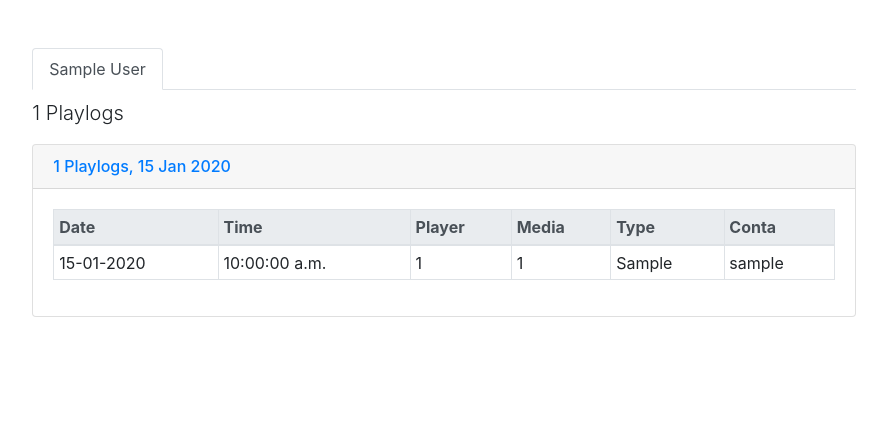
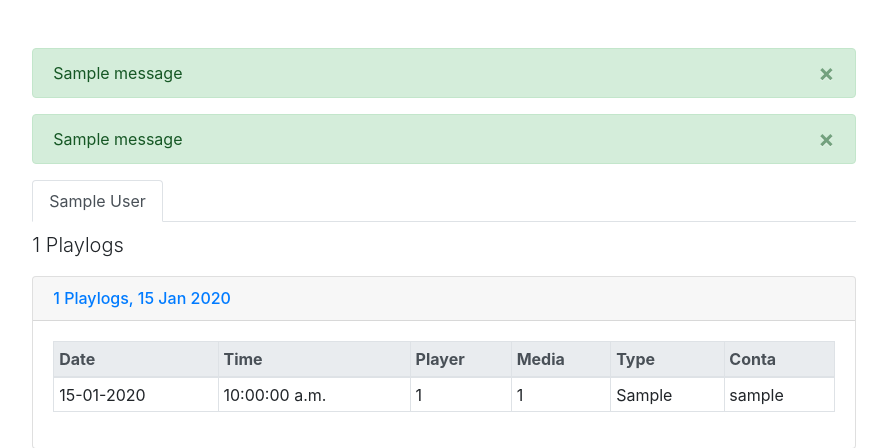
Before and after one commit to 4YouSee-Suporte/4youseewebhook, a Django app: page / in a window 1280 px wide. Shown: the part 56-504 px from the top of the page, without its empty margins (196-1083 px from the left). Run offline with Django 3.2, Linux system fonts and the light colour scheme; tables that the repository leaves empty hold one stand-in row (values such as "Sample post"); one stand-in notice (Sample message) is shown; some libraries are stand-ins or nearby versions.

Commit message:
template message com bootstrap

```diff
--- a/webhook/base/templates/base/messages.html
+++ b/webhook/base/templates/base/messages.html
@@ -1,13 +1,10 @@
-{% if no_info %}
-<div class="alert alert-warning alert-dismissible fade show" role="alert">
-    <button type="button" class="close" data-dismiss="alert" aria-label="Close">
-        <span aria-hidden="true">&times;</span>
-    </button>
-    <strong>Atenção!</strong> Não foram recebidos dados com o seguinte filtro:<br>
-    <p><strong>Conta: </strong>{{ no_info.conta }}</p>
-    <p><strong>Datas: </strong>{{ no_info.interval_date }}</p>
-    <p><strong>Horários: </strong>{{ no_info.interval_time }}</p>
-    {% if no_info.players %}<p><strong>Players: </strong>{{ no_info.players }}</p>{% endif %}
-    {% if no_info.medias %}<p><strong>Conteúdos: </strong>{{ no_info.medias }}</p>{% endif %}
+{% for message in messages %}
+<div class="container-fluid p-0">
+    <div class="alert {{ message.tags }} alert-dismissible" role="alert">
+        <button type="button" class="close" data-dismiss="alert" aria-label="Close">
+            <span aria-hidden="true">&times;</span>
+        </button>
+        {{ message }}
+    </div>
 </div>
-{% endif %}
+{% endfor %}
```
